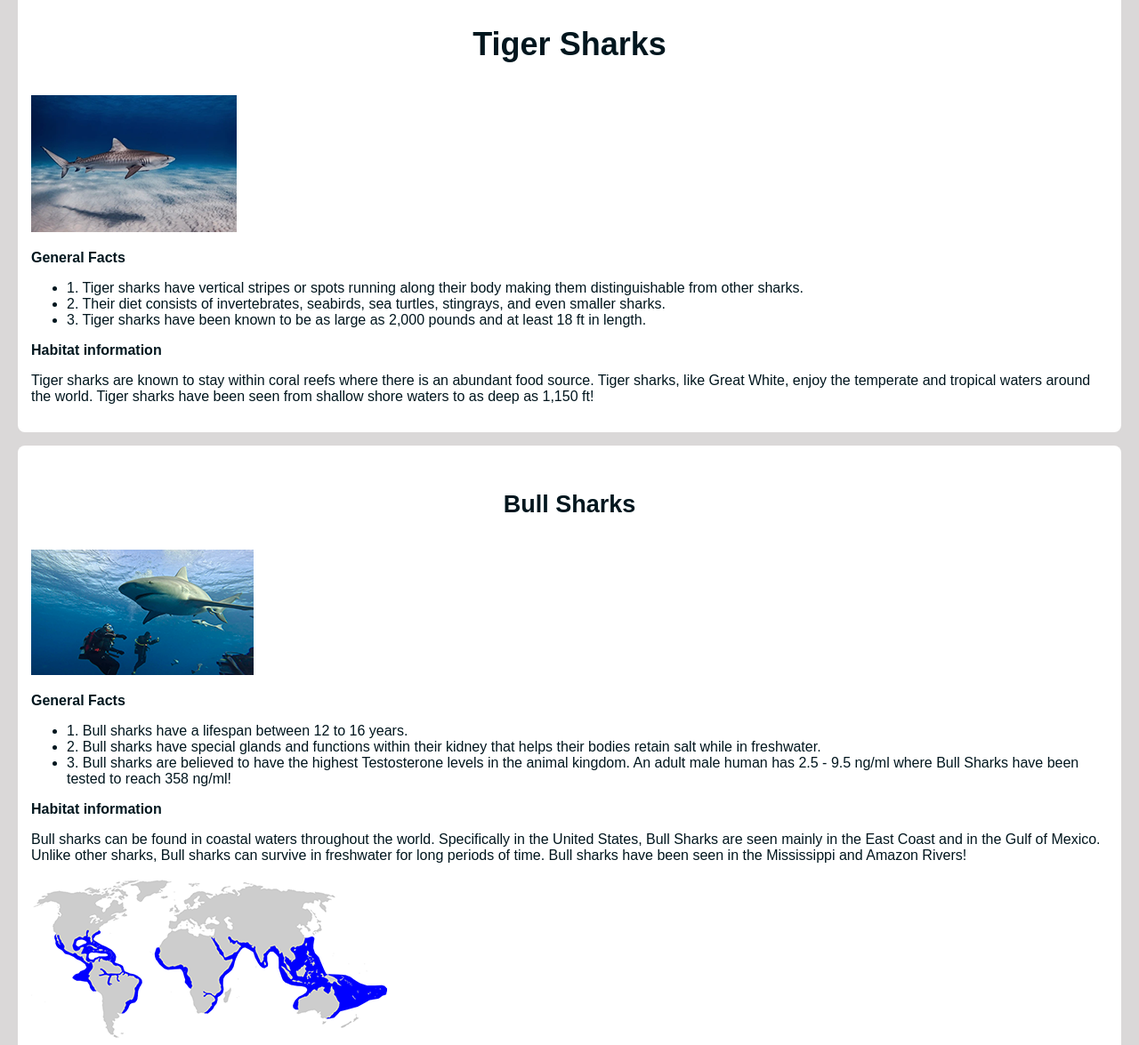
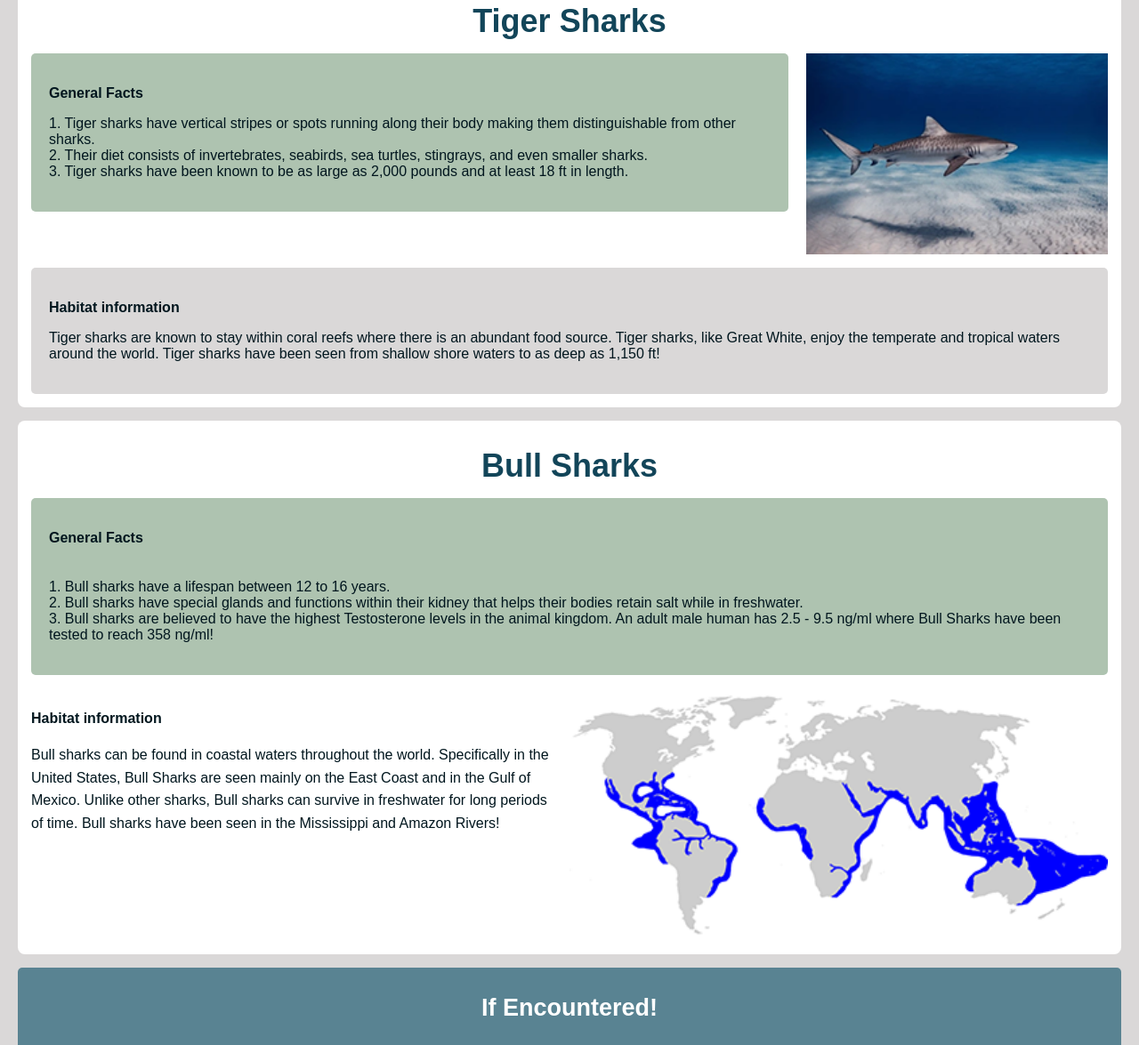
Before and after one commit to autumnsroundy/wdd131, a plain HTML site: page project/species.html in a window 1280 px wide. Shown: the part 992-2167 px from the top of the page at 89% size. Drawn offline with Linux system fonts and the light colour scheme; a web font is replaced by a local one.

Commit message:
changes to species page

```diff
--- a/project/species.html
+++ b/project/species.html
@@ -57,8 +57,8 @@
             </div>
             <div class="tigers">
                 <h3>Tiger Sharks</h3>
+                <div class="ts-container"> <!-- New container for side-by-side layout -->
                     <section class="tigers-facts">
-                    <img src="images/tigerhome.png" alt="Tiger Shark">
                         <div class="ts-gfacts-content">
                             <p><strong>General Facts</strong></p>
                             <ul>
@@ -68,6 +68,8 @@
                             </ul>
                         </div>
                     </section>
+                    <img src="images/tigerhome.png" alt="Tiger Shark" class="ts-img"> <!-- Added class for styling -->
+                </div>
                 <section class="ts-habitat">
                     <p><strong>Habitat information</strong></p>
                     <p>Tiger sharks are known to stay within coral reefs where there is an abundant food source.
@@ -77,25 +79,24 @@
                 </section>
             </div>
             <div class="bullsharks">
-                <h4>Bull Sharks</h2>
-                <img src="images/bullspecies.png" alt="Bull Shark">
+                <h4>Bull Sharks</h4> <!-- Corrected the closing tag here from <h2> to </h4> -->
+
                 <section class="bs-gfacts">
                     <p><strong>General Facts</strong></p>
                     <ul>
                         <li>1. Bull sharks have a lifespan between 12 to 16 years.</li>
-                        <li>2. Bull sharks have special glands and functions within their kidney that helps their bodies retain salt while in freshwater. </li>
-                        <li>3. Bull sharks are believed to have the highest Testosterone levels in the animal kingdom.
-                            An adult male human has 2.5 - 9.5 ng/ml where Bull Sharks have been tested to reach 358 ng/ml!</li>
+                        <li>2. Bull sharks have special glands and functions within their kidney that helps their bodies retain salt while in freshwater.</li>
+                        <li>3. Bull sharks are believed to have the highest Testosterone levels in the animal kingdom. An adult male human has 2.5 - 9.5 ng/ml where Bull Sharks have been tested to reach 358 ng/ml!</li>
                     </ul>
                 </section>
+
+                <div class="bs-habitat-container"> <!-- Container for habitat info and map -->
                     <section class="bs-habitat">
                         <p><strong>Habitat information</strong></p>
-                    <p> Bull sharks can be found in coastal waters throughout the world. Specifically in the United States, Bull Sharks are seen mainly in
-                    the East Coast and in the Gulf of Mexico. Unlike other sharks, Bull sharks can survive in freshwater for long periods of time. Bull sharks
-                    have been seen in the Mississippi and Amazon Rivers!
-                </p>
+                        <p> Bull sharks can be found in coastal waters throughout the world. Specifically in the United States, Bull Sharks are seen mainly on the East Coast and in the Gulf of Mexico. Unlike other sharks, Bull sharks can survive in freshwater for long periods of time. Bull sharks have been seen in the Mississippi and Amazon Rivers!</p>
                     </section>
-                <img src="images/tigermap.png" alt="Bull Shark Map">
+                    <img src="images/tigermap.png" alt="Bull Shark Map" class="bs-map-img"> <!-- Added class for styling -->
+                </div>
             </div>
             <div class="encounter">
                 <h5>If Encountered!</h4>
--- a/project/styles/sharksite.css
+++ b/project/styles/sharksite.css
@@ -122,7 +122,7 @@ figcaption span {
 .sharkstories {
     display: flex;
     flex-direction: column;  /* Stack the content vertically */
-    background-color: var(--light-blue);
+    background-color: var(--sage-green);
     border-radius: 5px;
     align-items: center;     /* Center the items horizontally */
     gap: 20px;
@@ -130,14 +130,14 @@ figcaption span {
 }
 
 .sharkstories h3 {
-    color: var(--white);
+    color: var(--primary-blue);
     font-size: 36px;
     margin-top: 15px;
     margin-bottom: 5px;
 }
 .sharkstories p {
     font-size: 18px;
-    color: var(--white);
+    color: var(--primary-blue);
     text-align: center;  /* Center text */
 }
 .social {
@@ -162,13 +162,15 @@ figcaption span {
     flex: 1;
 }
 .why-two ul {
-    background-color: var(--sage-green);
+    background-color: var(--light-blue);
+    color: var(--white);
     padding: 15px;
     border-radius: 5px;
     list-style-type: none;
     margin-right: 20px;
 }
 .why h4 {
+    color: var(--primary-blue);
     font-size: 27px;
     margin-top: 20px;
     margin-bottom: 0px;
@@ -274,6 +276,8 @@ button:hover {
     width: 100%;
     text-align: center;
     margin-top: 15px;
+    margin-bottom: 15px;
+    color: var(--primary-blue);
 }
 
 .gws-container {
@@ -304,7 +308,9 @@ button:hover {
     height: auto;
 }
 .gws-habitat {
-    width: 100%;
+    background-color: var(--background-color);
+    border-radius: 5px;
+    margin-top: 10px;
     padding: 20px;
 }
 
@@ -313,30 +319,116 @@ button:hover {
     font-size: 36px;
     width: 100%;
     text-align: center;
+    color: var(--primary-blue);
+    margin-top: 15px;
+    margin-bottom: 15px;
+}
+.ts-container {
+    display: flex; /* Enables flex layout to display content side by side */
+    justify-content: space-between; /* Ensures space between facts and image */
+    align-items: flex-start; /* Align items at the top */
+    gap: 20px; /* Adds space between the two elements */
+}
+
+.tigers-facts {
+    background-color: var(--sage-green); /* Background for facts section */
+    border-radius: 5px;
+    padding: 20px;
+    display: flex;
+    flex-direction: column;
+    gap: 10px;
+    text-align: left;
+    font-size: 16px;
+    width: 72%;
+}
+
+.tigers-facts ul {
+    list-style-type: none;
+    padding-left: 0;
+}
+
+.ts-img {
+    width: 28%;
+    height: auto;
+    flex-shrink: 0;
+    margin-bottom: 5px;
+}
+
+.ts-habitat {
+    background-color: var(--background-color);
+    border-radius: 5px;
+    margin-top: 10px;
+    padding: 20px;
 }
 
 .bullsharks h4 {
-    font-size: 27px;
+    font-size: 36px;
     width: 100%;
     text-align: center;
+    color: var(--primary-blue);
+    margin-top: 15px;
+    margin-bottom: 15px;
 }
+.bs-gfacts {
+    background-color: var(--sage-green); /* Background for facts section */
+    border-radius: 5px;
+    padding: 20px;
+    display: flex;
+    flex-direction: column;
+    gap: 5px;
+    text-align: left;
+    font-size: 16px;
+}
+
+.bs-gfacts ul {
+    list-style-type: none;
+    padding-left: 0;
+}
+
+.bs-habitat-container {
+    display: flex; /* Use flexbox to lay out the habitat section and map side by side */
+    justify-content: space-between; /* Ensure space between the text and image */
+    align-items: flex-start; /* Align items to the top */
+    gap: 20px; /* Space between the text and the map */
+    margin-top: 20px; /* Adds space between the general facts and habitat section */
+}
+
+.bs-habitat {
+    width: 50%; /* Habitat section takes up half the width */
+    font-size: 16px;
+    line-height: 1.6;
+}
+
+.bs-map-img {
+    width: 50%; /* Map image takes up the other half of the width */
+    height: auto;
+    flex-shrink: 0; /* Prevent the map from shrinking */
+}
+
+
 .encounter {
-    background-color: var(--sage-green);
+    background-color: var(--light-blue);
     border-radius: 5px;
     padding: 20px;
     margin-bottom: 15px;
+    color: var(--white);
 }
 .encounter h5 {
     font-size: 27px;
     width: 100%;
     text-align: center;
     margin-top: 10px;
+    color: var(--white);
 }
 .references {
     background-color: var(--white);
+    color: var(--primary-blue);
     border-radius: 5px;
     padding: 20px;
     margin-bottom: 15px;
+}
+.references h6 {
+    color : var(--primary-blue)
 }
 /*------------------------Shark-Stories--------------------------*/
 footer {
```
Lines whose indentation alone changed are shown as unchanged.
